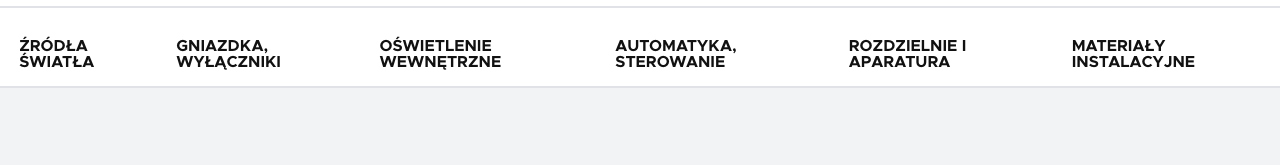
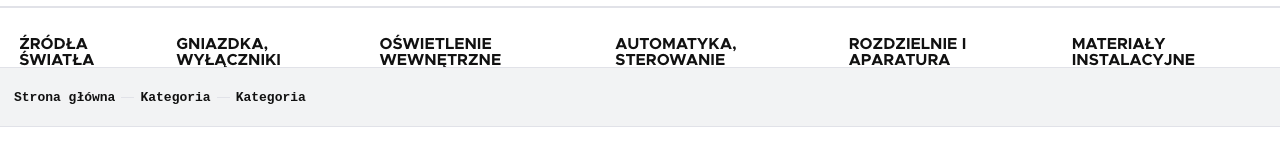
Before and after one commit to vernix77/Niedzwiedz, a website: page nests.html in a window 1280 px wide. Shown: the part 93-258 px from the top of the page. Drawn offline with Linux system fonts and the light colour scheme; files whose address does not match are found by name; a web font is replaced by a local one.

Commit message:
#1 kategorie

```diff
--- a/nests.html
+++ b/nests.html
@@ -9,7 +9,7 @@
 
     <link rel="stylesheet" href="./css/footer.css">
     <link rel="stylesheet" href="./css/header.css">
-    <link rel="stylesheet" href="./css/main.css">
+    <link rel="stylesheet" href="./css/main2.css">
 
 </head>
 
@@ -57,7 +57,7 @@
                     <a href="javascript:void(0)">
                         <div class="nav_item">ŹRÓDŁA ŚWIATŁA</div>
                     </a>
-                    <a href="nests.html">
+                    <a href="javascript:void(0)">
                         <div class="nav_item">GNIAZDKA, WYŁĄCZNIKI</div>
                     </a>
                     <a href="javascript:void(0)">
@@ -74,6 +74,19 @@
                     </a>
                 </div>
             </div>
+        </nav>
+        <nav class="nav2">
+                <a href="javascript:void(0)">
+                    <div class="home">Strona główna</div>
+                </a>
+                <div class="line__category__1"></div>
+                <a href="javascript:void(0)">
+                    <div class="category__1">Kategoria</div>
+                </a>
+                <div class="line__category__2"></div>
+                <a href="javascript:void(0)">
+                    <div class="category__2">Kategoria</div>
+                </a>
         </nav>
     </header>
     <footer>
--- a/scss/header.scss
+++ b/scss/header.scss
@@ -160,6 +160,43 @@ nav {
 	background-color: c.$header_bg;
 	z-index: 1002;
 }
+.nav2{
+	font-family:monospace;
+	font-weight: bold;
+	position: relative;
+	display: flex;
+	flex-direction: row;
+	align-items: center;
+	bottom: 0;
+	width: 100%;
+	height: 60px;
+	border-top: 1px solid c.$line_color;
+	border-bottom: 1px solid c.$line_color;
+	flex-wrap: wrap;
+	background-color: #f2f3f4;
+	z-index: 1002;
+	.home{
+		padding-left: 14px;
+		padding-right: 6px;
+	}
+	.line__category__1{
+		width: 13px;
+		height: 1px;
+		background-color: #E1E2E8;
+	}
+	.category__1{
+		padding-left: 6px;
+		padding-right: 6px;
+	}
+	.line__category__2{
+		width: 13px;
+		height: 1px;
+		background-color: #E1E2E8;
+	}
+	.category__2{
+		padding-left: 6px;
+	}
+}
 .nav_items {
 	width: 100%;
 	display: flex;
@@ -205,7 +242,7 @@ nav {
 	}
 	.nav_items {
 		position: absolute;
-		top: 20%;
+		top: 17%;
 		width: 100%;
 		display: flex;
 		align-items: center;
@@ -291,13 +328,17 @@ nav {
 		}
 	}
 }
-
+@media screen and (991px > width) {
+	.nav2{
+		position: absolute;
+		top: 9%;
+	}
+}
 @media screen and (890 < width) {
 	.nav-items {
 		font-family: Metropolis-Bold;
 	}
 }
-
 @media screen and (890px > width) {
 	.nav_items {
 		padding: 0.2rem;
@@ -307,6 +348,12 @@ nav {
 			margin-top: 0.7rem;
 			padding: 0 0.5rem;
 		}
+	}
+}
+@media screen and (601px > width) {
+	.nav2 {
+		position: absolute;
+		top: 5.3%;
 	}
 }
 
--- /dev/null
+++ b/scss/main2.scss
@@ -0,0 +1,31 @@
+@use "./color" as c;
+@use "./fonts" as f;
+
+* {
+	box-sizing: border-box;
+	margin: 0;
+	padding: 0;
+}
+
+html {
+	width: 100%;
+}
+
+body {
+	position: relative;
+	background-color: #ffffff;
+	color: c.$header_bg;
+	height: 300vh;
+}
+
+a {
+	text-decoration: none;
+	z-index: 10;
+	color: c.$main_color_text;
+	transition: color 0.3s;
+}
+
+a:hover {
+	color: c.$hover_text_color;
+	transition: color 0.5s;
+}
```
Also changed, not shown: css/header.css, css/main2.css (added), 2 other files.
